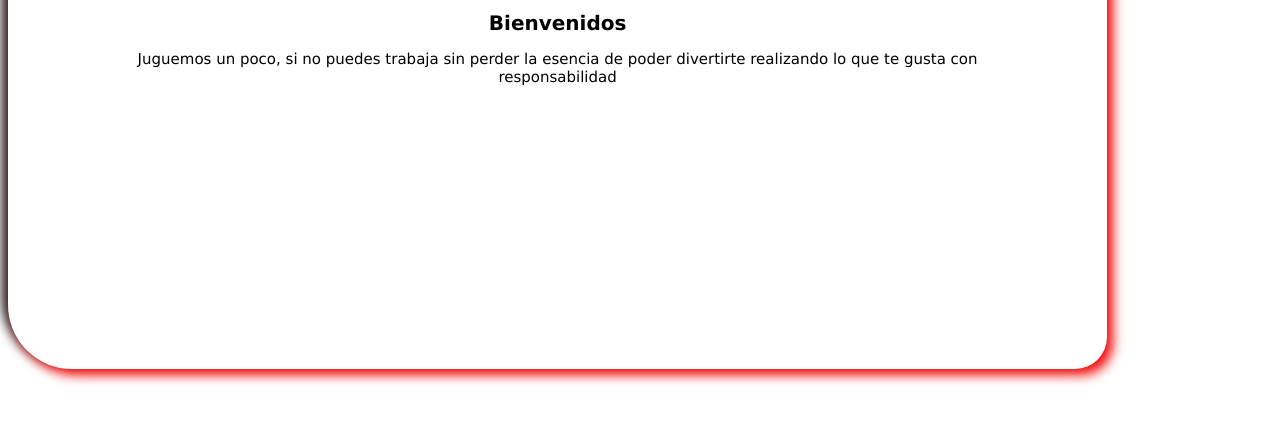
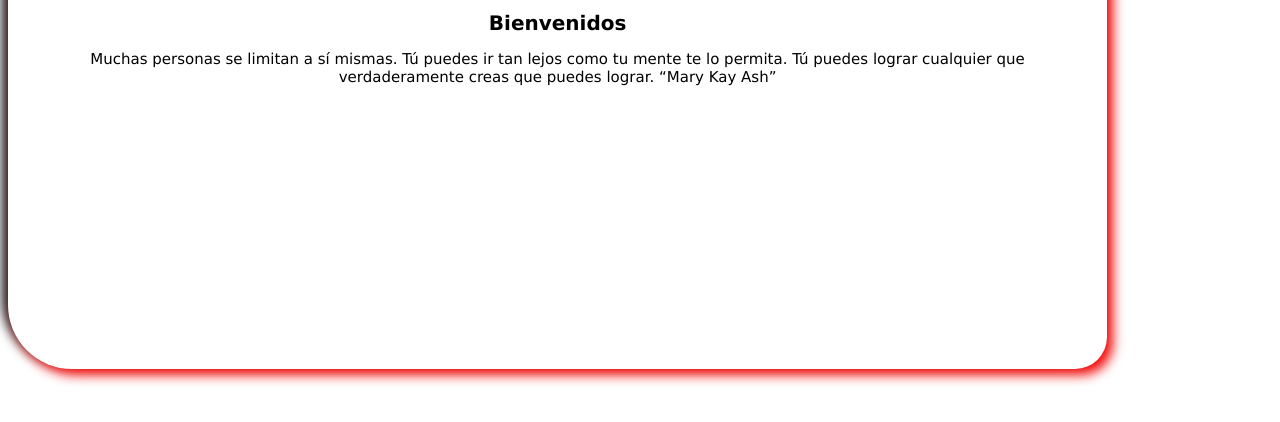
Before and after one commit to JuanDanielSierraDeArco/GHOS, a plain HTML site: page blogpost.html in a window 1280 px wide. Shown: the part 182-604 px from the top of the page. Drawn offline with Linux system fonts and the light colour scheme.

Commit message:
ultimos cambios

```diff
--- a/blogpost.html
+++ b/blogpost.html
@@ -1,6 +1,6 @@
 <html>
     <head>
-        <title>El titulo del post</title>
+        <title>El titulo del post v1</title>
         <link rel="stylesheet" href="css/stilos.css">
     </head>
     <body>
@@ -13,8 +13,10 @@
                 </div>
                 <div id="post">
                   <h1>Bienvenidos</h1>
-                  <p>Juguemos un poco, si no puedes trabaja sin perder la esencia de
-                    poder divertirte realizando lo que te gusta con responsabilidad</p>
+                  <p>Muchas personas se limitan a sí mismas.
+                    Tú puedes ir tan lejos como tu mente te lo permita.
+                    Tú puedes lograr cualquier que verdaderamente creas
+                    que puedes lograr. “Mary Kay Ash”     </p>
                 </div>
          </div>
     </body>
```
